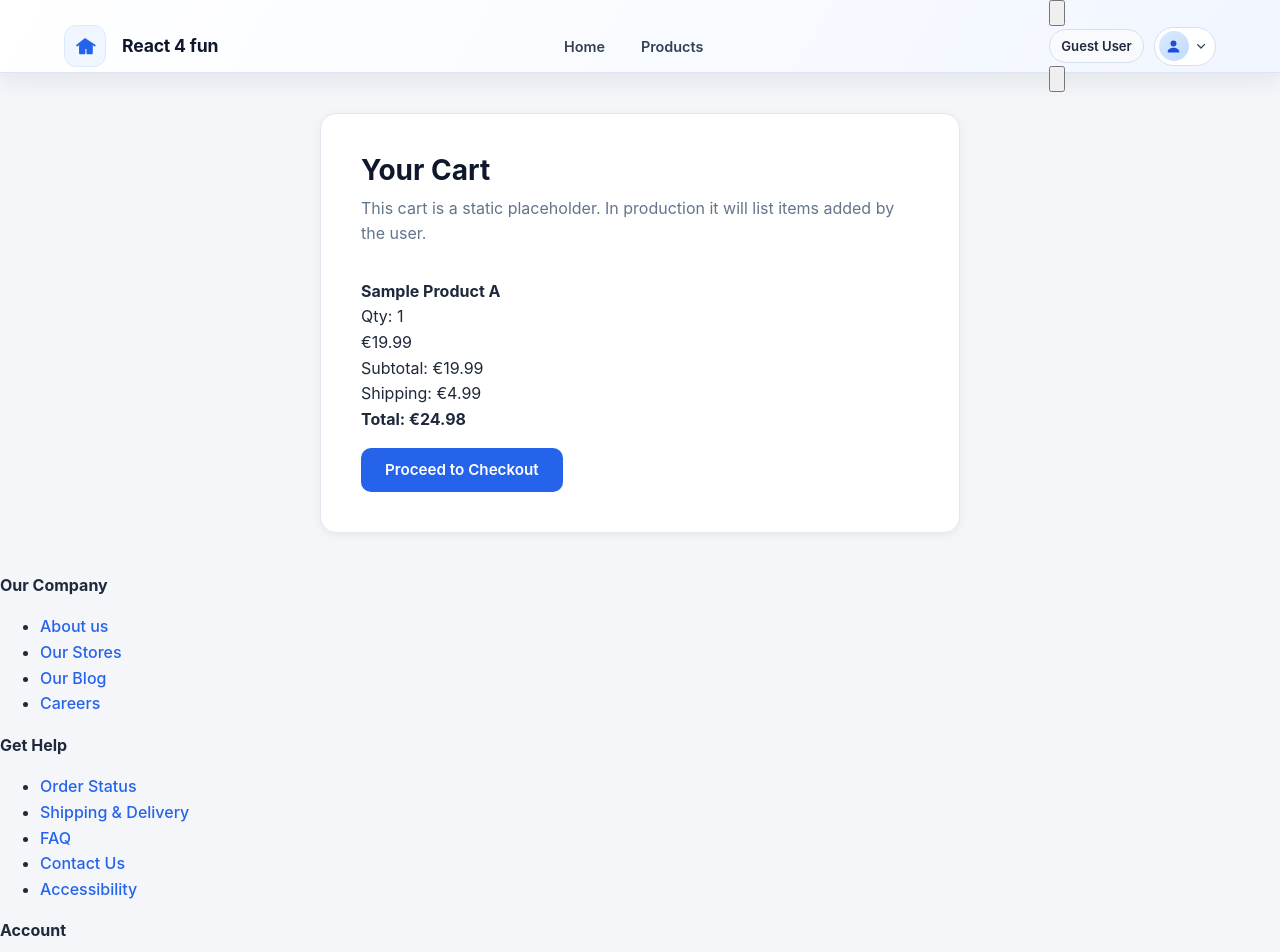
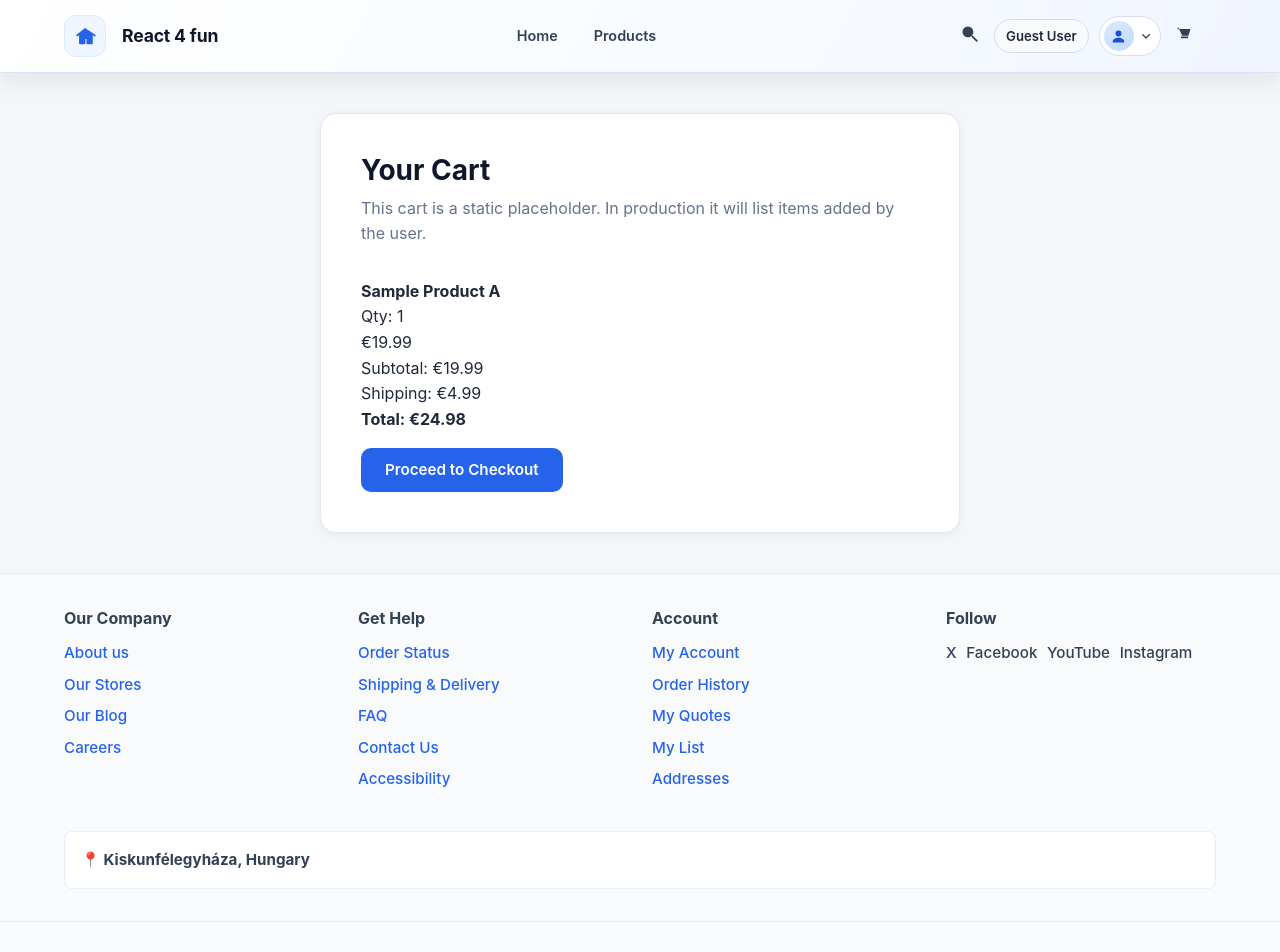
Before and after one commit to harmathzs/react-for-fun, a React (Vite) app in the folder react-app/: page /cart in a window 1280 px wide. Shown: the top 952 px of the page. Built offline with nearby package versions, Linux system fonts and the light colour scheme; no server answers.

Commit message:
Enhance Navbar layout and add footer styling; implement search and cart triggers

```diff
--- a/react-app/src/App.css
+++ b/react-app/src/App.css
@@ -20,7 +20,7 @@
   margin: 0 auto;
   padding: 0 1.5rem;
   display: grid;
-  grid-template-columns: auto auto 1fr auto;
+  grid-template-columns: auto auto 1fr auto auto;
   align-items: center;
   gap: 1rem;
   height: 72px;
@@ -73,6 +73,42 @@
   padding: 0;
   justify-content: center;
   min-width: 0;
+}
+
+.navbar-actions {
+  display: flex;
+  align-items: center;
+  gap: 0.5rem;
+}
+
+.search-trigger,
+.cart-trigger {
+  background: transparent;
+  border: none;
+  padding: 0.35rem;
+  border-radius: 8px;
+  cursor: pointer;
+  color: #334155;
+}
+
+.search-trigger svg,
+.cart-trigger svg {
+  width: 20px;
+  height: 20px;
+  fill: currentColor;
+}
+
+.search-box {
+  position: relative;
+}
+
+.search-box input[type="search"] {
+  width: 220px;
+  padding: 0.35rem 0.6rem;
+  border-radius: 999px;
+  border: 1px solid #cbd5e1;
+  background: #ffffff;
+  box-shadow: 0 6px 14px rgba(15,23,42,0.06);
 }
 
 .navbar-links a {
@@ -440,17 +476,71 @@
 }
 
 /* ── Footer ─────────────────────────────────── */
-.footer {
-  background-color: #ffffff;
-  border-top: 1px solid #e2e8f0;
-  text-align: center;
-  padding: 1.25rem;
-  color: #94a3b8;
-  font-size: 0.85rem;
+.site-footer {
+  background: #f8fafc;
+  border-top: 1px solid #e6eef9;
+  color: #334155;
+  font-size: 0.95rem;
 }
 
-.footer p {
+.site-footer .footer-top {
+  max-width: 1200px;
+  margin: 0 auto;
+  padding: 2rem 1.5rem;
+  display: grid;
+  grid-template-columns: repeat(4, 1fr);
+  gap: 1.5rem;
+}
+
+.site-footer .footer-col strong {
+  display: block;
+  margin-bottom: 0.6rem;
+  font-size: 1rem;
+}
+
+.site-footer .footer-col ul {
+  list-style: none;
   margin: 0;
+  padding: 0;
+}
+
+.site-footer .footer-col li {
+  margin-bottom: 0.45rem;
+}
+
+.site-footer .footer-col a {
+  color: #2563eb;
+  text-decoration: none;
+}
+
+.site-footer .social-logos a {
+  display: inline-block;
+  margin-right: 0.6rem;
+  color: #334155;
+}
+
+.site-footer .footer-map {
+  max-width: 1200px;
+  margin: 0 auto;
+  padding: 0 1.5rem 2rem;
+}
+
+.map-placeholder {
+  background: #ffffff;
+  border: 1px solid #e6eef9;
+  padding: 1rem;
+  border-radius: 8px;
+}
+
+.map-marker {
+  font-weight: 700;
+}
+
+.site-footer .footer-bottom {
+  border-top: 1px solid #e6eef9;
+  padding: 0.9rem 1.5rem;
+  text-align: center;
+  color: #64748b;
 }
 
 @media (max-width: 768px) {
```
